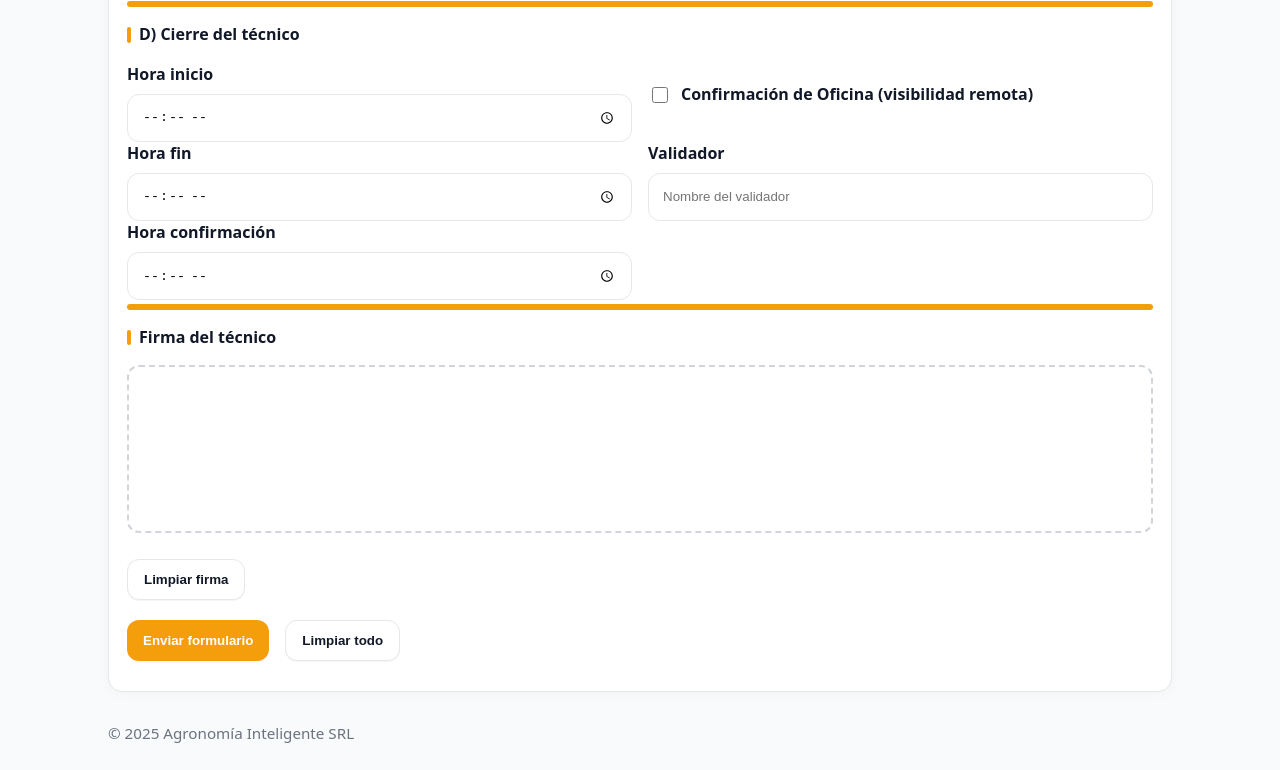
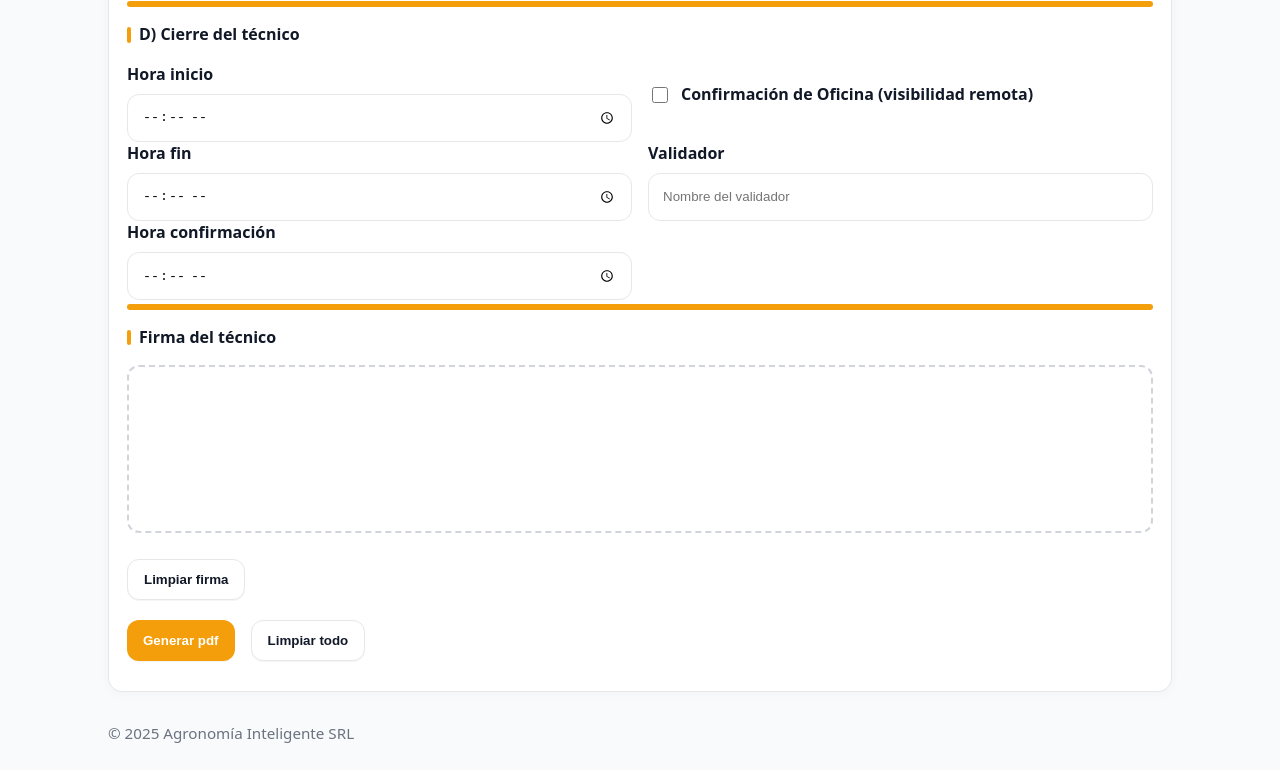
Before and after one commit to MatiasFrutos/instaladores, a plain HTML site: page index.html in a window 1280 px wide. Shown: the part 2177-2947 px from the top of the page. Drawn offline with nearby package versions, Linux system fonts and the light colour scheme.

Commit message:
Update index.html

```diff
--- a/index.html
+++ b/index.html
@@ -111,7 +111,7 @@
 
       <!-- Envío -->
       <div class="actions">
-        <button id="btnEnviar" class="btn" type="button">Enviar formulario</button>
+        <button id="btnEnviar" class="btn" type="button">Generar pdf</button>
         <button id="btnReset" class="btn ghost" type="reset">Limpiar todo</button>
       </div>
       <div id="formMsg"></div>
```
